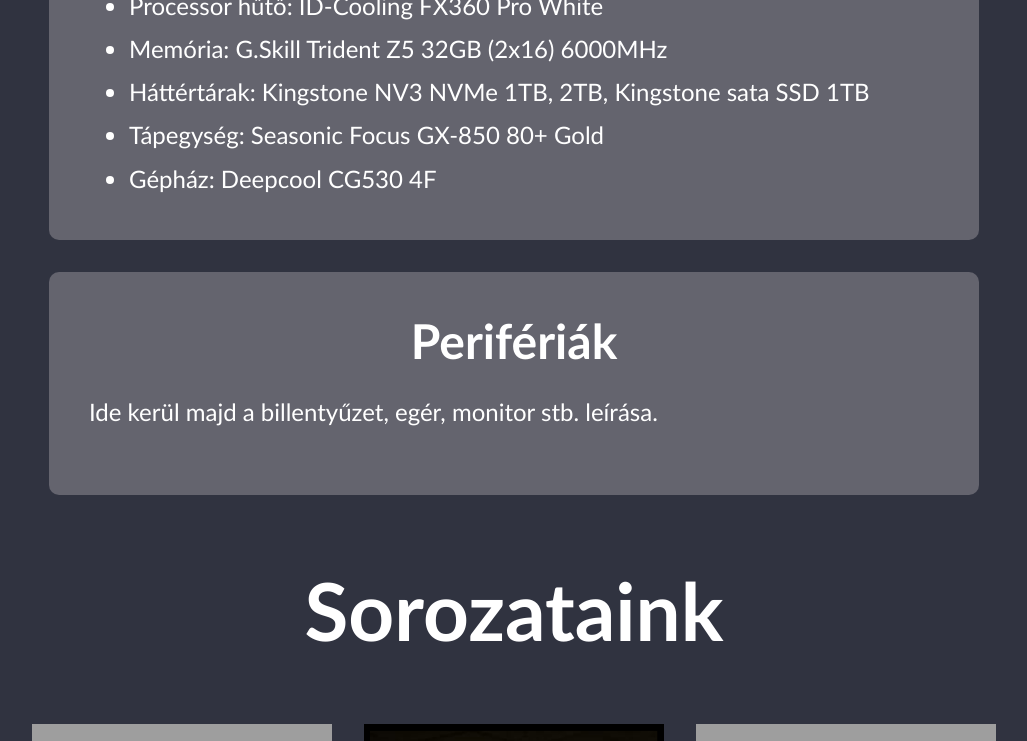
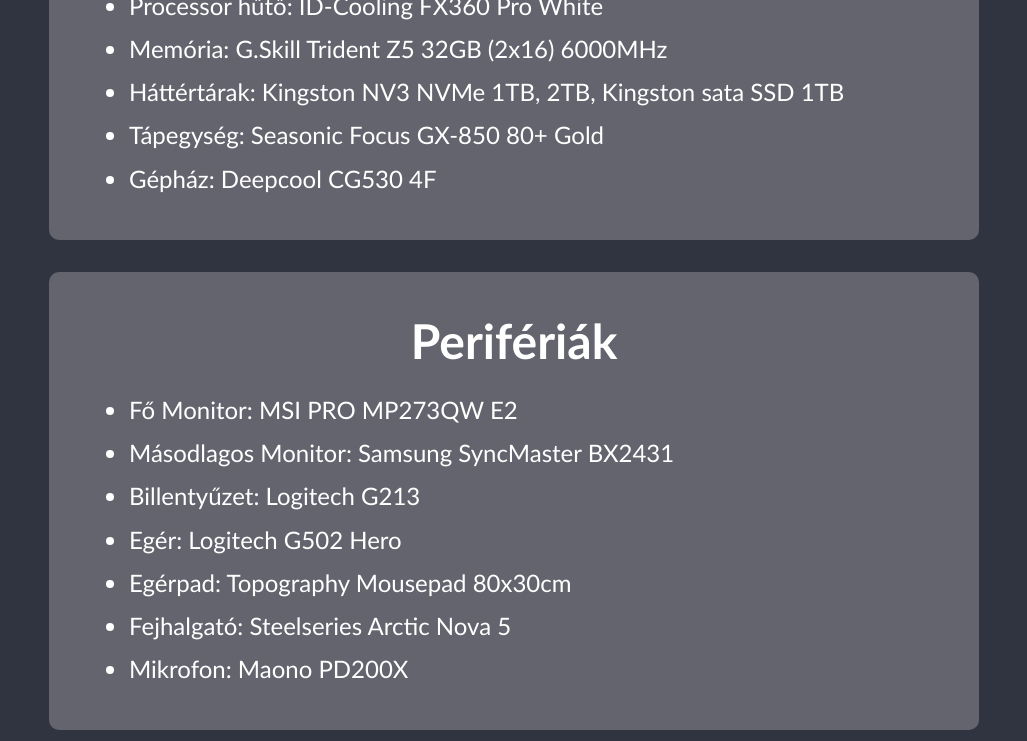
Before and after one commit to flgstream-netizen/flgstream-netizen.github.io, a plain HTML site: page index.html in a window 1280 px wide. Shown: the part 670-1411 px from the top of the page, without its empty margins (126-1153 px from the left). Drawn offline with Linux system fonts and the light colour scheme; grey boxes are pictures that could not be loaded.

Commit message:
Update index.html

```diff
--- a/index.html
+++ b/index.html
@@ -125,14 +125,22 @@
           <li>Processzor: Ryzen 7 9800X3D</li>
           <li>Processor hűtő: ID-Cooling FX360 Pro White</li>
           <li>Memória: G.Skill Trident Z5 32GB (2x16) 6000MHz</li>
-          <li>Háttértárak: Kingstone NV3 NVMe 1TB, 2TB, Kingstone sata SSD 1TB</li>
+          <li>Háttértárak: Kingston NV3 NVMe 1TB, 2TB, Kingston sata SSD 1TB</li>
           <li>Tápegység: Seasonic Focus GX-850 80+ Gold</li>
           <li>Gépház: Deepcool CG530 4F</li>
         </ul>
       </div>
       <div class="setup-box">
         <h3>Perifériák</h3>
-        <p>Ide kerül majd a billentyűzet, egér, monitor stb. leírása.</p>
+        <ul>
+          <li>Fő Monitor: MSI PRO MP273QW E2</li>
+          <li>Másodlagos Monitor: Samsung SyncMaster BX2431</li>
+          <li>Billentyűzet: Logitech G213</li>
+          <li>Egér: Logitech G502 Hero</li>
+          <li>Egérpad: Topography Mousepad 80x30cm</li>
+          <li>Fejhalgató: Steelseries Arctic Nova 5</li>
+          <li>Mikrofon: Maono PD200X</li>
+        </ul>
       </div>
     </div>
   </div>
```
